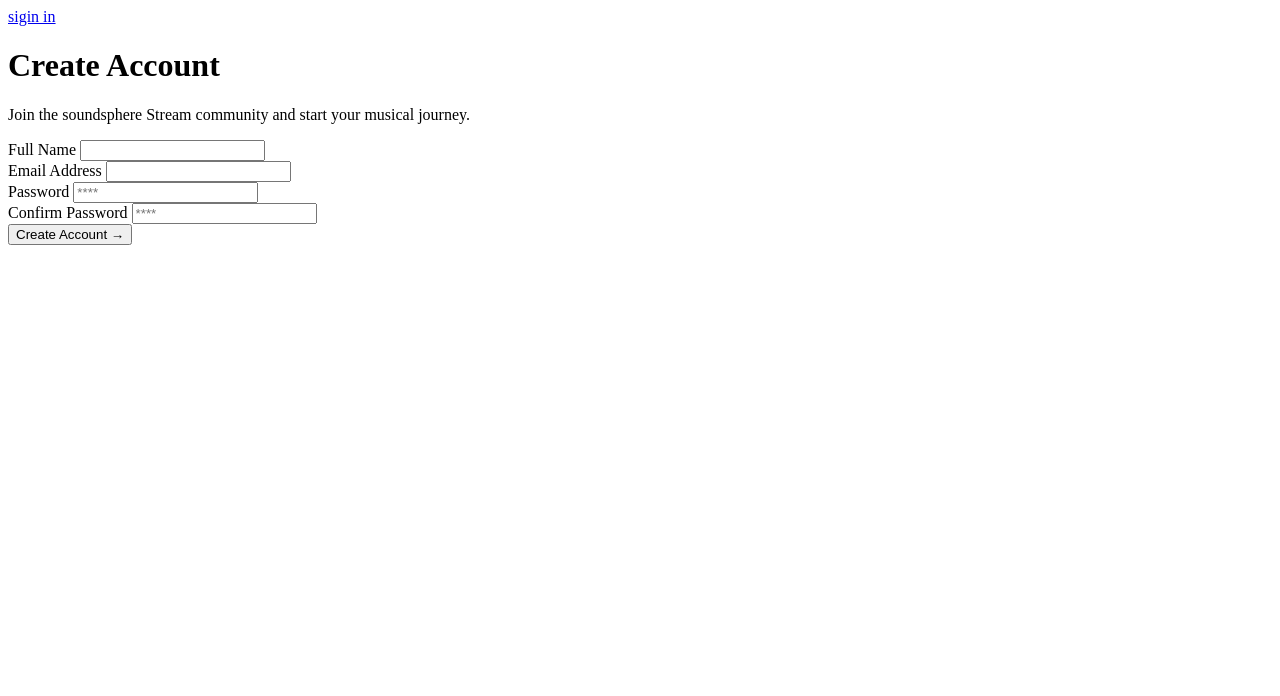
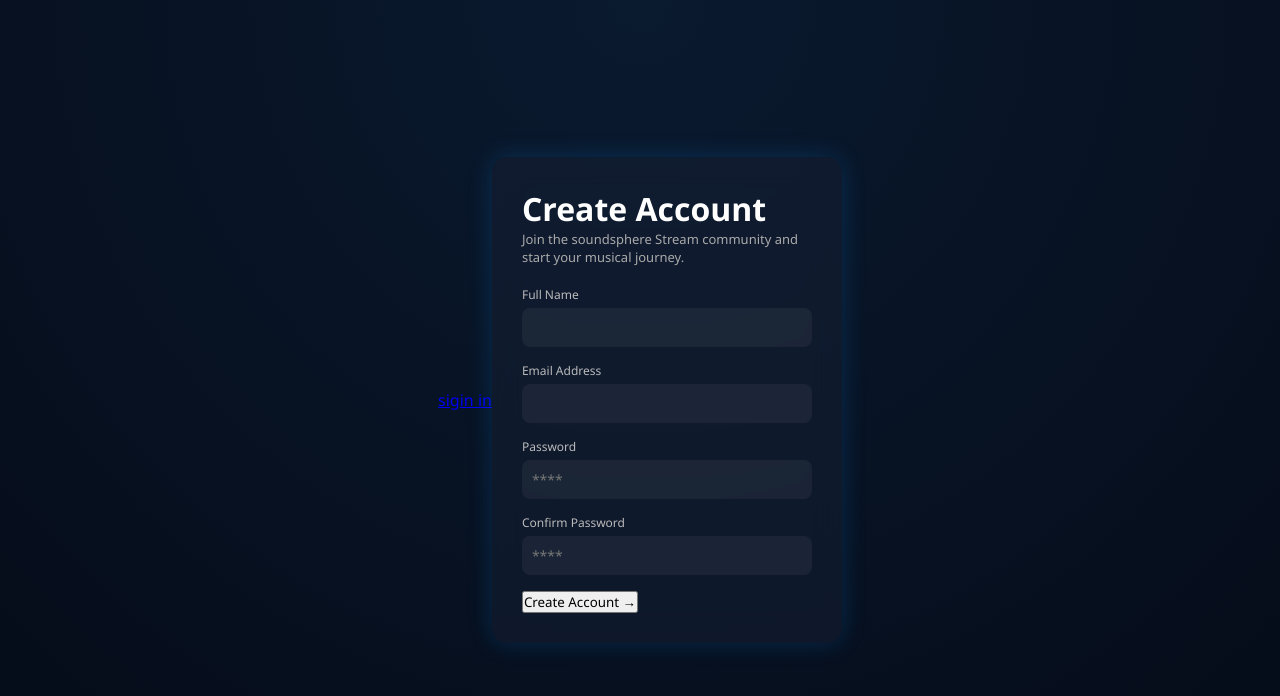
Before and after one commit to rakhi-qwerty/Sound_sphere, a plain HTML site: page html/signup.html in a window 1280 px wide. Drawn offline with Linux system fonts and the light colour scheme; files that its build step writes are made by us from their sources.

Commit message:
Add CSS file for signup page styling

```diff
--- a/html/signup.html
+++ b/html/signup.html
@@ -4,6 +4,7 @@
     <meta charset="UTF-8">
     <meta name="viewport" content="width=device-width, initial-scale=1.0">
     <title>Document</title>
+    <link rel="stylesheet" href="css/signup.css">
 </head>
 <body>
    <div class="top">
@@ -36,7 +37,99 @@
 
     <button>Create Account →</button>
 </div>
-
-
 </body>
 </html>
+
+<style>
+
+* {
+  margin: 0;
+  padding: 0;
+  box-sizing: border-box;
+  font-family: 'Segoe UI', sans-serif;
+}
+
+body {
+  height: 100vh;
+  background: radial-gradient(circle at top, #0a1a2f, #050b18);
+  display: flex;
+  justify-content: center;
+  align-items: center;
+  color: #fff;
+}
+
+.container {
+  width: 350px;
+  padding: 30px;
+  border-radius: 15px;
+  background: rgba(20, 30, 50, 0.6);
+  backdrop-filter: blur(15px);
+  box-shadow: 0 0 25px rgba(0, 150, 255, 0.2);
+}
+
+.container h2 {
+  margin-bottom: 10px;
+  font-size: 24px;
+}
+.container p {
+  font-size: 13px;
+  color: #aaa;
+  margin-bottom: 20px;
+}
+
+.input-box {
+  margin-bottom: 15px;
+}
+
+.input-box label {
+  display: block;
+  font-size: 12px;
+  margin-bottom: 5px;
+  color: #bbb;
+}
+
+.input-box input {
+  width: 100%;
+  padding: 10px;
+  border-radius: 8px;
+  border: none;
+  outline: none;
+  background: rgba(255, 255, 255, 0.05);
+  color: #fff;
+  font-size: 14px;
+}
+
+.input-box input::placeholder {
+  color: #777;
+}
+
+.btn {
+  width: 100%;
+  padding: 12px;
+  border: none;
+  border-radius: 10px;
+  background: linear-gradient(90deg, #1e90ff, #3aa0ff);
+  color: white;
+  font-size: 15px;
+   cursor: pointer;
+  transition: 0.3s;
+}
+
+.btn:hover {
+  background: linear-gradient(90deg, #3aa0ff, #1e90ff);
+  transform: scale(1.02);
+}
+
+.top-bar {
+  position: absolute;
+  top: 20px;
+  right: 30px;
+  font-size: 13px;
+}
+
+.top-bar a {
+  color: #227fdc;
+  text-decoration: none;
+  margin-left: 8px;
+}
+</style>
```
